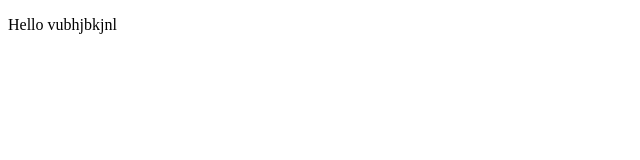
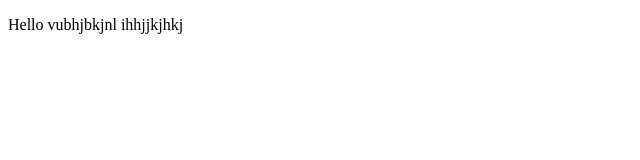
Before and after one commit to deepak01718/test, a plain HTML site: page index.htm in a window 1280 px wide. Shown: the whole page, without its empty margins (0-640 px from the left). Drawn offline with Linux system fonts and the light colour scheme.

Commit message:
update 2

```diff
--- a/index.htm
+++ b/index.htm
@@ -7,6 +7,6 @@
     <title>Document</title>
 </head>
 <body>
-    <p>Hello vubhjbkjnl</p>
+    <p>Hello vubhjbkjnl ihhjjkjhkj</p>
 </body>
 </html>
```
